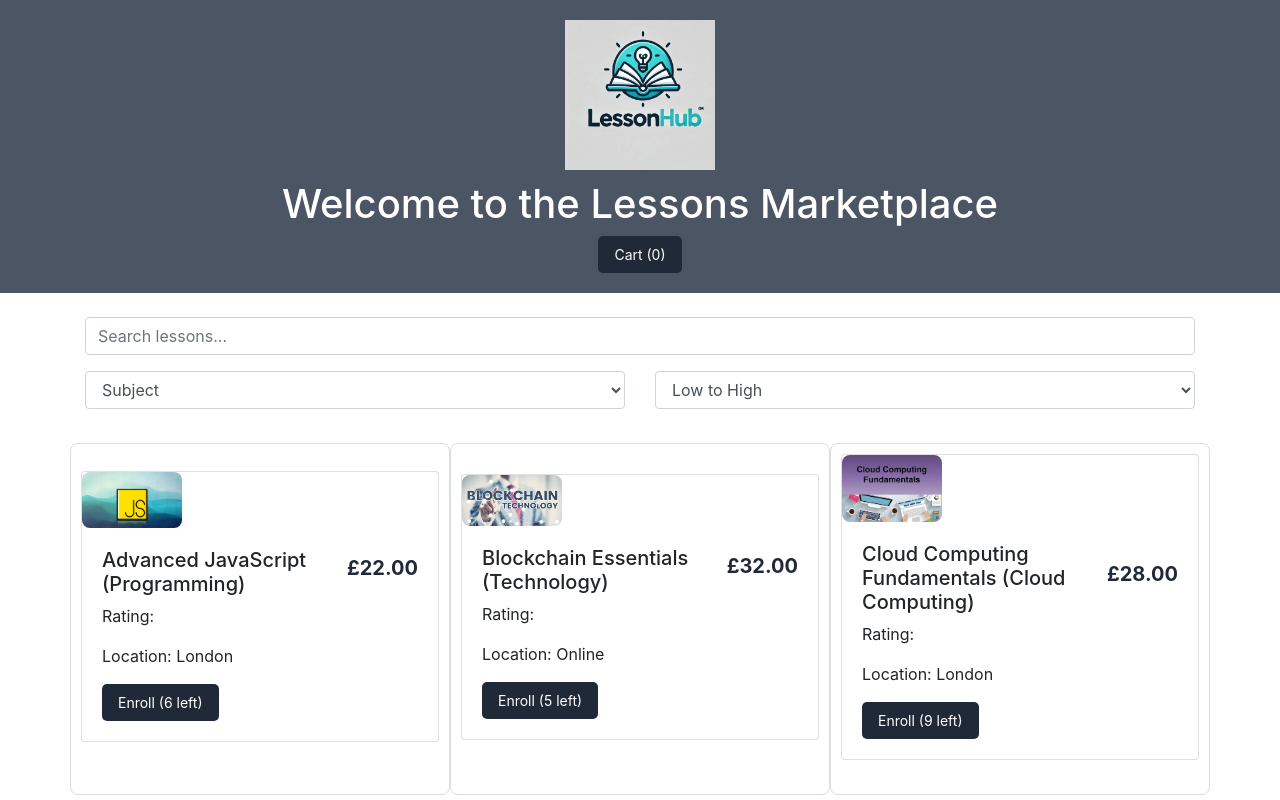
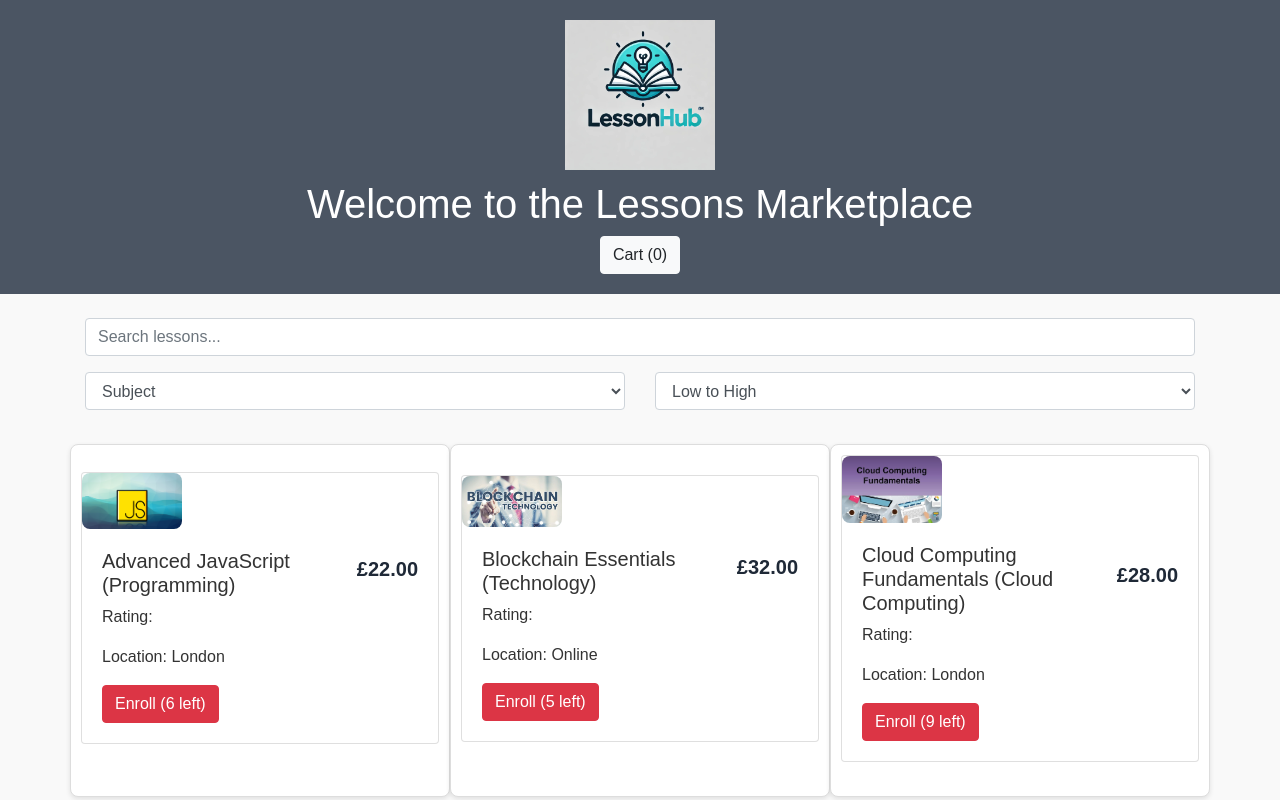
Before and after one commit to PeterFasae/coursework, a Vue app: page / in a window 1280 px wide. Shown: the top 800 px of the page. Built offline with nearby package versions, Linux system fonts and the light colour scheme.

Commit message:
moved css to another file, fixed validationError and fixed continue to browser button

```diff
--- a/src/App.vue
+++ b/src/App.vue
@@ -1,6 +1,8 @@
 <script setup>
-import { ref, computed, reactive } from 'vue';
+import { ref, computed, reactive, watch } from 'vue';
 import { lessons as lessonData } from './lessons.js';
+import './styles.css';
+
 
 const lessons = ref(lessonData);
 const cart = ref([]);
@@ -30,23 +32,29 @@ const removeFromCart = (lesson) => {
 };
 
 const toggleCartView = () => {
-  if (cart.value.length > 0) {
-    showCart.value = !showCart.value;
+  if (showCart.value) {
+    showCart.value = false;
+  } else if (cart.value.length > 0) {
+    showCart.value = true;
   }
 };
 
 const validateCustomerDetails = () => {
-  console.log( customerDetails.name, customerDetails.phone)
   validationErrors.name = !/^[a-zA-Z\s]+$/.test(customerDetails.name);
   validationErrors.phone = !/^\d{11,}$/.test(customerDetails.phone);
+  console.log("Validation - Name:", validationErrors.name, "Phone:", validationErrors.phone);
   return !validationErrors.name && !validationErrors.phone;
 };
 
+watch(() => customerDetails.name, () => {
+  validationErrors.name = !/^[a-zA-Z\s]+$/.test(customerDetails.name);
+});
+
+watch(() => customerDetails.phone, () => {
+  validationErrors.phone = !/^\d{11,}$/.test(customerDetails.phone);
+});
+
 const checkout = () => {
-  console.log( customerDetails.name, customerDetails.phone)
-  validationErrors.name = !/^[a-zA-Z\s]+$/.test(customerDetails.name);
-  validationErrors.phone = !/^\d{11,}$/.test(customerDetails.phone);
-  const isValidated =  !validationErrors.name && !validationErrors.phone;
   if (validateCustomerDetails()) {
     orderSubmitted.value = true;
     cart.value = [];
@@ -74,7 +82,10 @@ const filteredAndSortedLessons = computed(() => {
   <header class="header">
     <img src="./assets/images/lesson_logo.jpg" alt="Lessons Marketplace Logo">
     <h1>Welcome to the Lessons Marketplace</h1>
-    <button class="btn btn-light" @click="toggleCartView">{{ showCart ? 'Continue Browsing' : `Cart (${cartItemCount})` }}</button>
+    <button class="btn btn-light" @click="toggleCartView">
+  {{ showCart ? 'Continue Browsing' : `Cart (${cartItemCount})` }}
+</button>
+
   </header>
 
   <div class="container my-4" v-if="!showCart">
@@ -149,80 +160,3 @@ const filteredAndSortedLessons = computed(() => {
     <p v-if="orderSubmitted" class="success-message">Your order has been placed!</p>
   </div>
 </template>
-
-<style scoped>
-body {
-  font-family: Arial, sans-serif;
-  background: #f9f9f9;
-  color: #333;
-}
-.header {
-  padding: 20px;
-  background: #4B5563;
-  color: white;
-  text-align: center;
-}
-.header img {
-  max-width: 150px;
-  margin-bottom: 10px;
-}
-.lesson {
-  border: 1px solid #ddd;
-  background: #fff;
-  padding: 10px;
-  margin: 10px 0;
-  border-radius: 8px;
-  display: flex;
-  align-items: center;
-}
-.lesson img {
-  width: 100px;
-  margin-right: 20px;
-  border-radius: 8px;
-}
-.lesson-info {
-  flex-grow: 1;
-}
-.price {
-  color: #1F2937;
-  font-size: 20px;
-  font-weight: bold;
-}
-button {
-  background: #1F2937;
-  color: white;
-  border: none;
-  padding: 8px 16px;
-  border-radius: 5px;
-  font-size: 14px;
-  cursor: pointer;
-}
-button:hover {
-  background: #111827;
-}
-.checkout-page {
-  padding: 20px;
-  max-width: 800px;
-  margin: auto;
-  background: white;
-  border-radius: 10px;
-  box-shadow: 0 0 10px rgba(0, 0, 0, 0.1);
-}
-.error-message {
-  color: #E63946;
-  font-size: 12px;
-}
-.cart-items .lesson {
-  flex-direction: column;
-  align-items: flex-start;
-}
-.cart-items .lesson button {
-  margin-top: 10px;
-}
-.cart-actions {
-  display: flex;
-  justify-content: space-between;
-  align-items: center;
-  margin-top: 20px;
-}
-</style>
--- /dev/null
+++ b/src/styles.css
@@ -0,0 +1,101 @@
+
+body {
+  font-family: Arial, sans-serif;
+  background: #f9f9f9;
+  color: #333;
+}
+
+.header {
+  padding: 20px;
+  background: #4B5563;
+  color: white;
+  text-align: center;
+}
+.header img {
+  max-width: 150px;
+  margin-bottom: 10px;
+}
+
+.lesson {
+  border: 1px solid #ddd;
+  background: #fff;
+  padding: 10px;
+  margin: 10px 0;
+  border-radius: 8px;
+  display: flex;
+  align-items: center;
+  box-shadow: 0 2px 5px rgba(0, 0, 0, 0.1);
+}
+.lesson img {
+  width: 100px;
+  margin-right: 20px;
+  border-radius: 8px;
+}
+.lesson-info {
+  flex-grow: 1;
+}
+.price {
+  color: #1F2937;
+  font-size: 20px;
+  font-weight: bold;
+}
+
+button {
+  background: #1F2937;
+  color: white;
+  border: none;
+  padding: 10px 20px;
+  border-radius: 5px;
+  font-size: 14px;
+  font-weight: 600;
+  cursor: pointer;
+  transition: background 0.3s ease;
+}
+button:hover {
+  background: #111827;
+}
+
+.checkout-page {
+  padding: 20px;
+  max-width: 800px;
+  margin: auto;
+  background: white;
+  border-radius: 10px;
+  box-shadow: 0 0 10px rgba(0, 0, 0, 0.1);
+}
+
+.error-message {
+    display: block;
+    color: red;
+    margin-top: 4px;
+  }
+
+.cart-items .lesson {
+  flex-direction: column;
+  align-items: flex-start;
+}
+.cart-items .lesson button {
+  margin-top: 10px;
+}
+
+/* Cart Actions */
+.cart-actions {
+  display: flex;
+  justify-content: space-between;
+  align-items: center;
+  margin-top: 20px;
+}
+
+@media (max-width: 600px) {
+  .lesson {
+    flex-direction: column;
+    align-items: flex-start;
+  }
+  .lesson img {
+    margin-bottom: 10px;
+  }
+  .cart-actions {
+    flex-direction: column;
+    gap: 10px;
+  }
+}
```
